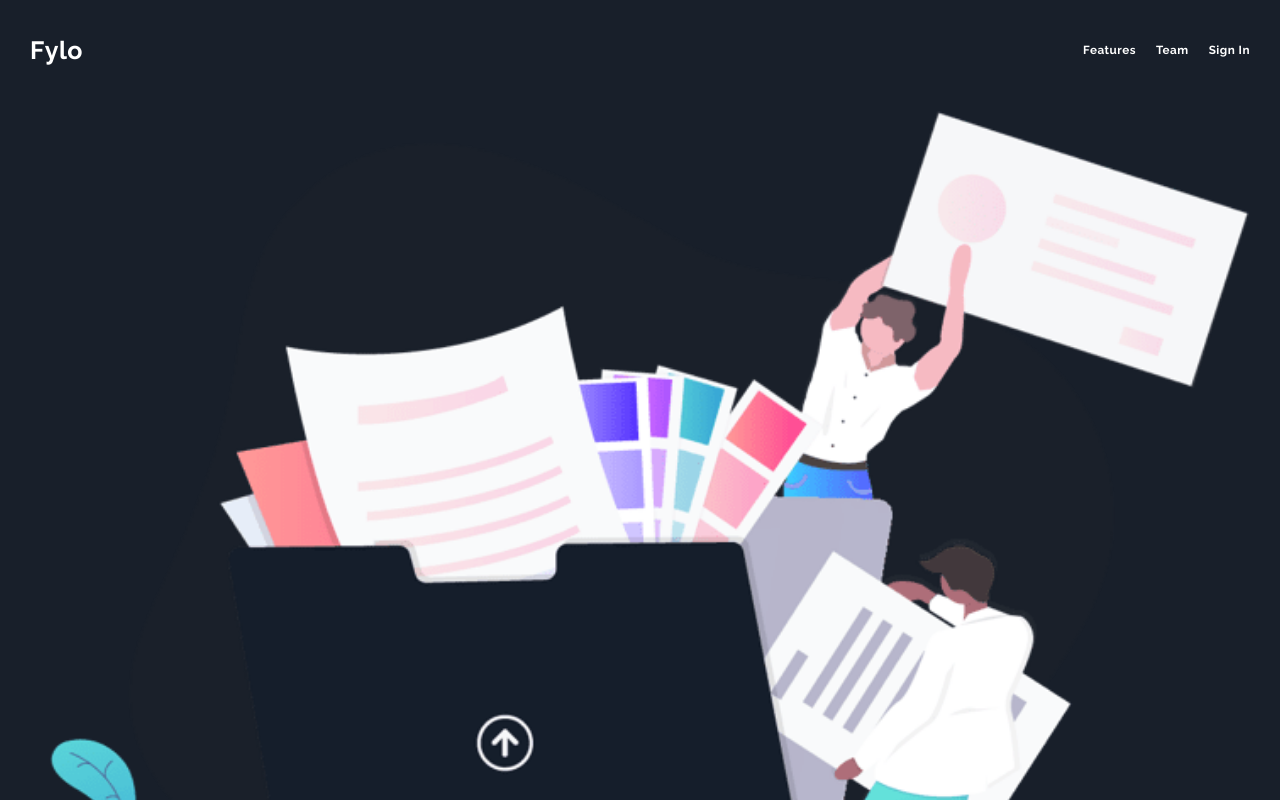
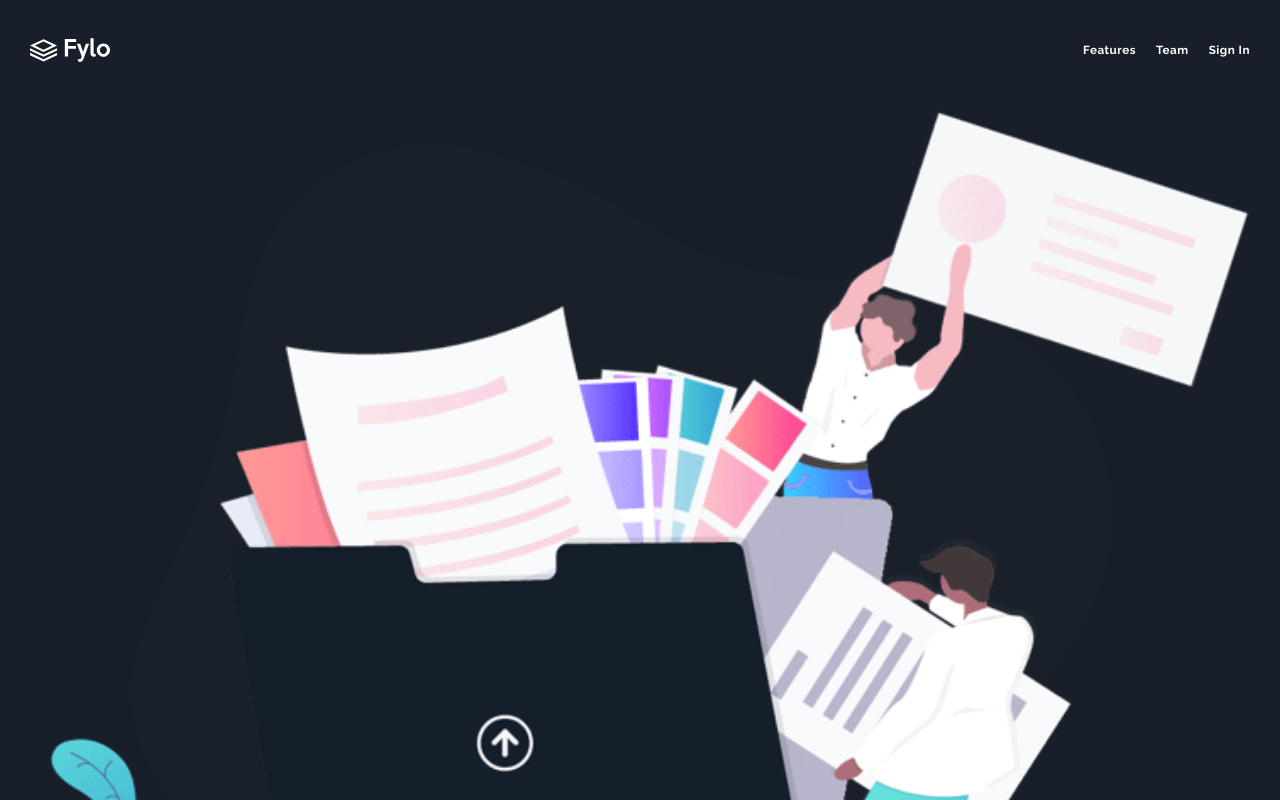
Before and after one commit to hnnav/fylo-dark-theme, a React (Create React App) app: page / in a window 1280 px wide. Shown: the top 800 px of the page. Built offline with nearby package versions, Linux system fonts and the light colour scheme.

Commit message:
footer started

```diff
--- a/src/App.css
+++ b/src/App.css
@@ -31,9 +31,9 @@ nav {
     gap: 20px;
 }
 
-nav h1 {
+nav img {
     margin-right: auto;
-    font-size: 25px;
+    width: 80px;
 }
 
 .intro img {
--- a/src/App.js
+++ b/src/App.js
@@ -5,6 +5,7 @@ import Feature from './components/Feature';
 import StayProductive from './components/StayProductive';
 import Testimonial from './components/Testimonial';
 import EmailSignUp from './components/EmailSignUp';
+import Footer from './components/Footer';
 
 function App() {
   return (
@@ -43,6 +44,7 @@ function App() {
         profileImgUrl='images\profile-3.jpg'
         name='Iva Boyd'/>
       <EmailSignUp />
+      <Footer />
     </div>
   );
 }
--- a/src/components/Footer.js
+++ b/src/components/Footer.js
@@ -0,0 +1,16 @@
+import React from 'react'
+
+function Footer(){
+    return(
+        <div class='footer'>
+            <img src='images/logo.svg' alt='logo' />
+            <img src='images/icon-location.svg' alt='location'/>
+            <p>Lorem ipsum dolor sit amet, consectetur adipiscing elit, sed do eiusmod tempor incididunt ut labore et dolore magna aliqua</p>
+            <img src='images/icon-phone.svg' alt='location'/>
+            <p></p>
+            <img src='images/icon-email.svg' alt='location'/>
+
+        </div>
+    );
+}
+export default Footer;
--- a/src/components/Navbar.js
+++ b/src/components/Navbar.js
@@ -3,8 +3,7 @@ import React from 'react';
 function Navbar(){
     return(
         <nav>
-            {/* <img src='images\logo.svg' alt='logo'/> */}
-            <h1>Fylo</h1>
+            <img src='images/logo.svg' alt='logo' />
             <h3>Features</h3>
             <h3>Team</h3>
             <h3>Sign In</h3>
```
Also changed, not shown: 1 other file (tests, documents, lock files or other folders).
